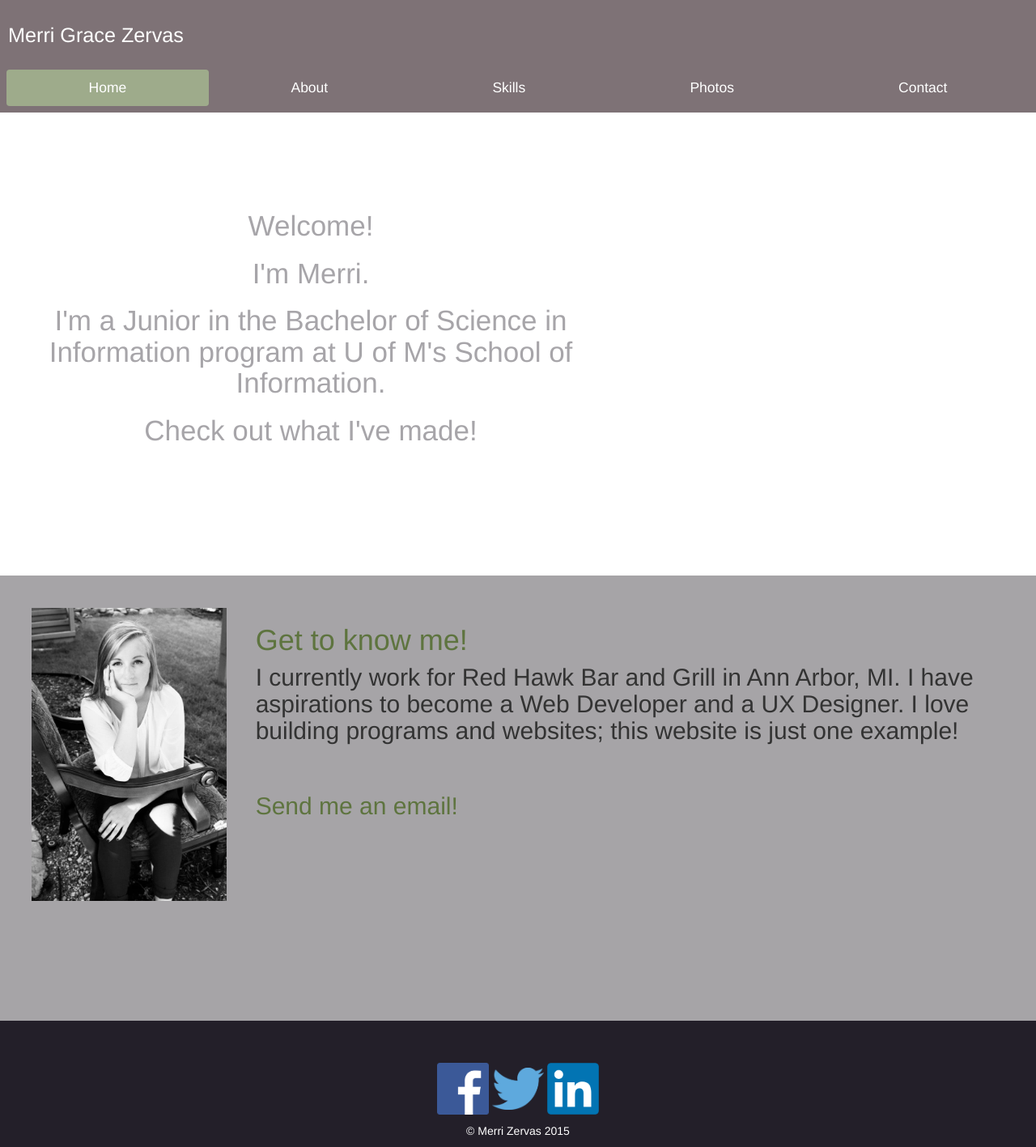
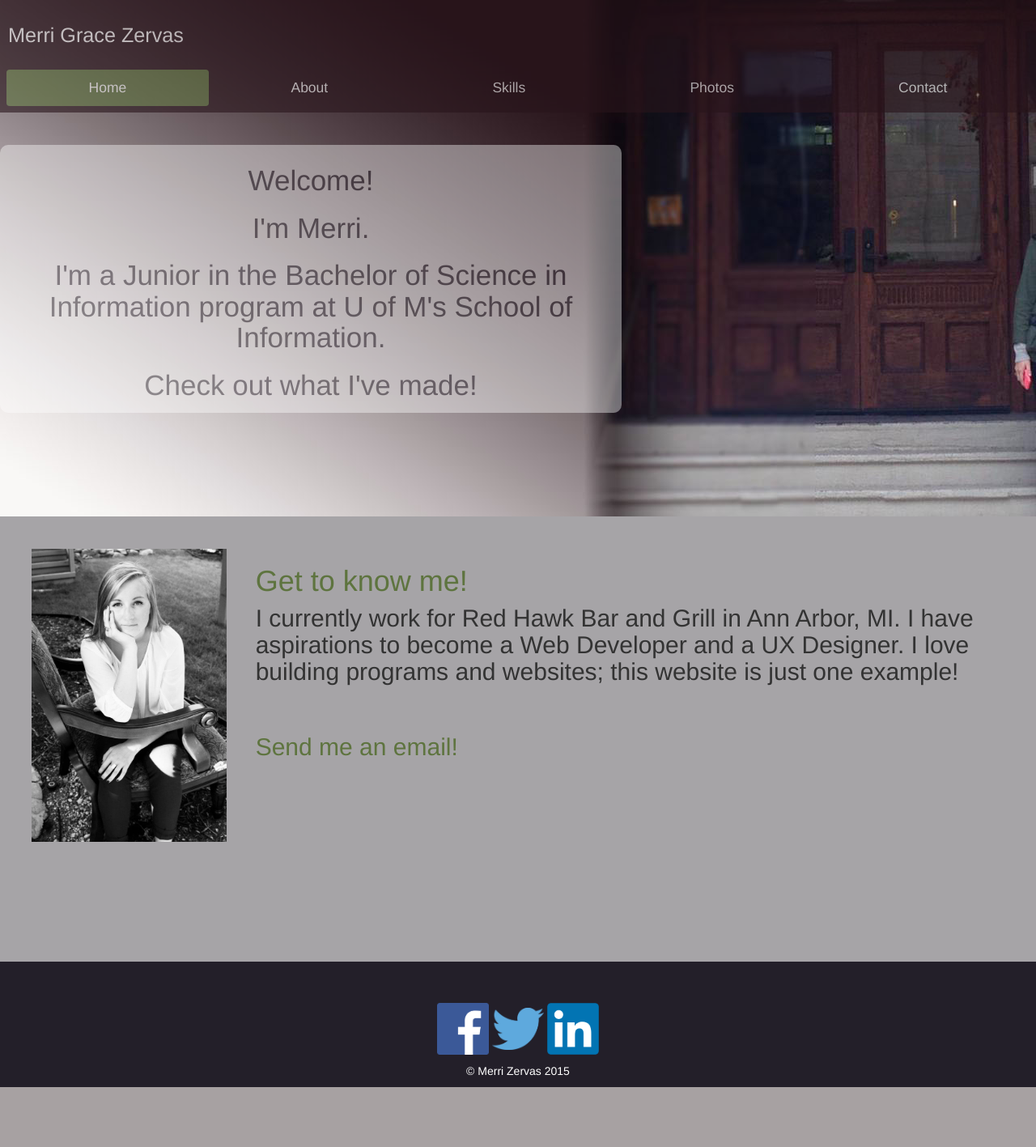
Before and after one commit to mzervas/portfolio, a Flask app: page / in a window 1280 px wide. Shown: the whole page at 81% size. After the commit the page ends 1343 px from the top, so only its background shows below. Run offline with Flask 2, Linux system fonts and the light colour scheme; some libraries are stand-ins or nearby versions.

Commit message:
Redesign fix

```diff
--- a/static/style.css
+++ b/static/style.css
@@ -1,4 +1,8 @@
-@media only screen and (min-device-width: 320px)  {
+@media only screen and (min-device-width: 320px) {
+
+	.bab {
+		background-color: #A6A4A7;
+	}
 
 	#h{
 		display: block;
@@ -8,7 +12,7 @@
 		opacity: 0.6;
 		/*margin-bottom: 4%;*/
 		font-size: 30%;
-
+		width: 100%;
 	}
 	.top {
 		top: 0;
@@ -19,8 +23,14 @@
 		color: white;
 	}
 
+
+
 	body {
-		background-image: url("../static/testingpic.jpg");
+		background-image: url(testingpic.jpg);
+		background-repeat: no-repeat;
+		background-attachment: scroll;
+		position: static;
+		will-change:top;
 		/*background: white;*/
 	}
 
@@ -40,14 +50,15 @@
 	}
 
 	#nav2 {
+		/*position: static;*/
 		display: inline;
-		/*margin-top: 10%;*/
+		margin-bottom: 10%;
 	}
 
 	#nav2 span {
 		/*margin-top: 4%;*/
 		font-size: 250%;
-		color: white;
+		color: #28151B;
 	}
 
 	#nav2 a {
@@ -55,28 +66,32 @@
 	}
 
 	#homejumbo .jumbotron {
-		/*margin-top: 400px;*/
-		display: block;
+		/*clear: right;*/
+		/*margin-top: 1500px;*/
+		display: inline-block;
 		/*opacity: 0.3;*/
 		background: white;
 		/*border-radius: 30px;*/
-		margin-left: 4%;
-		margin-right: 4%;
+		width: 60%;
+		/*margin-left: 50%;*/
+		margin-right: 15%;
 		text-align: center;
+		padding: 5px;
 	}
 
 	#homejumbo .jumbotron h2, h3 {
+		/*Update these in large view*/
 		font-size: 250%;
 		color: #231F29;
 	}
 
-/*
+	#mid div {
+		margin-top: 4%;
+	}
+
 	#mid img {
-		border-radius: 30px;
-		display: block;
-		width: 92%;
-		margin: 4%;
-	}*/
+		width: 35%;
+	}
 
 	#bottom img {
 		width: 10%;
@@ -241,6 +256,10 @@
 
 @media only screen and (min-device-width: 800px) {
 
+		/*.top {
+			position: fixed;
+		}*/
+
 	#nav2 {
 		display: none;
 	}
@@ -264,13 +283,14 @@
 		 background-color: #5E743F !important;
 	 }
 	 #nav1 nav-pills > .active > a > .badge {
-		 color:#5E743F !important;
-		 background-color:#fff;
+		 color: #5E743F !important;
+		 background-color: #fff;
 	 }
+
 	#homejumbo {
 		display: block;
-		margin-top: 15%;
-		margin-bottom: 8%;
+		margin-top: 14%;
+		margin-bottom: 10%;
 
 	}
 	#homejumbo .jumbotron {
@@ -278,7 +298,7 @@
 		border-radius: 10px;
 		/*float: left;*/
 		width: 60%;
-		margin: 130px 1% 0 0%;
+		margin: 0 1% 0 0%;
 	}
 
 	#mid div {
--- a/templates/base.html
+++ b/templates/base.html
@@ -15,6 +15,11 @@
 <meta charset = "UTF-8">
 </head>
 <body>
+  <div {% if name == "index" %} class="bin" {% endif %}>
+  <div {% if name == "about" %} class="bab" {% endif %}>
+  <div {% if name == "skills" %} class = "bab" {% endif %}>
+  <div {% if name == "photos" %} class = "bab" {% endif %}>
+  <div {% if name == "contact" %} class = "bab" {% endif %}>
   <header>
   <div class="top">
   <section id="h">
```
Also changed, not shown: static/testingpic.jpg.
